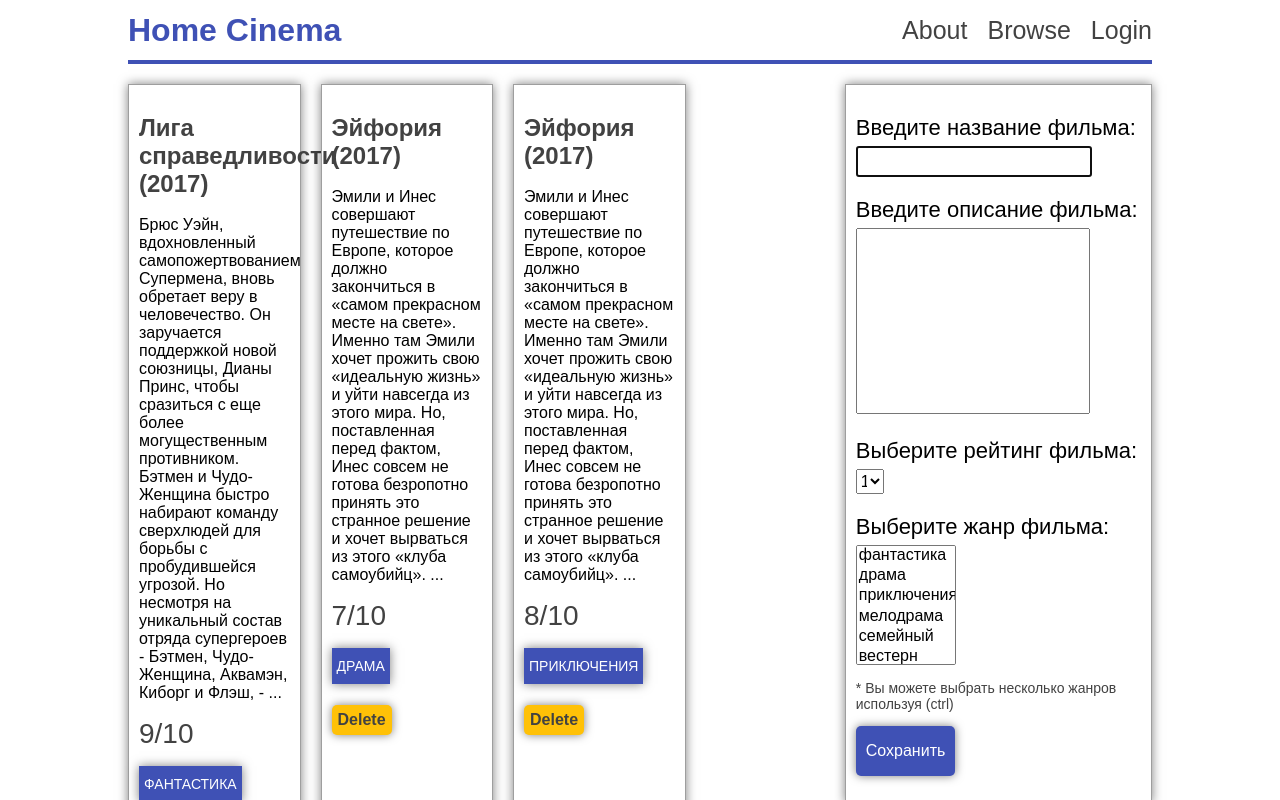
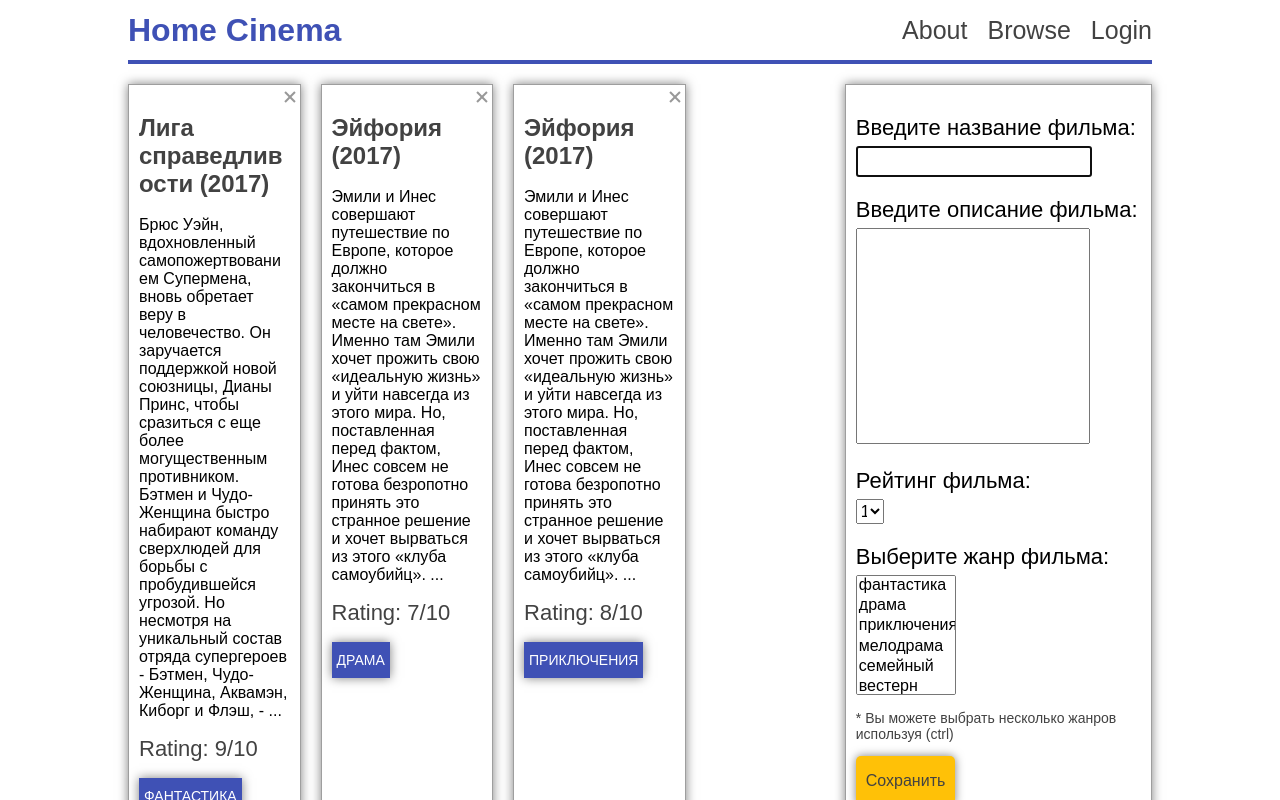
Before and after one commit to DenisVolhonsky/ReactJS_HW, a React (Create React App) app in the folder hw_1/: page / in a window 1280 px wide. Shown: the top 800 px of the page. Built offline with nearby package versions, Linux system fonts and the light colour scheme.

Commit message:
refactoring code

```diff
--- a/hw_1/src/components/Editor/index.jsx
+++ b/hw_1/src/components/Editor/index.jsx
@@ -9,7 +9,7 @@ class Editor extends React.Component {
                 <input type="text" className="form__title" id="title" tabIndex="1" autoFocus/>
                 <label className="all_labels" htmlFor="text">Введите описание фильма:</label>
                 <textarea className="form__text" id="text" cols="35" rows="10" tabIndex="2"></textarea>
-                <label className="all_labels" htmlFor="rate">Выберите рейтинг фильма:</label>
+                <label className="all_labels" htmlFor="rate">Рейтинг фильма:</label>
                 <select name="rate" id="rate" className="form__rate">
                     <option value="1" selected>1</option>
                     <option value="2">2</option>
--- a/hw_1/src/components/Editor/style.css
+++ b/hw_1/src/components/Editor/style.css
@@ -5,19 +5,20 @@
 }
 .all_labels {
     display: block;
-    font-size: 22px;
     margin-top: 20px;
     margin-bottom: 5px;
+    font-size: 22px;
 }
 .form__title {
     width: 80%;
     height: 25px;
-    font-size: 16px;
+    font-size: 18px;
 }
 .form__text {
     width: 80%;
     resize: none;
-    font-size: 16px;
+    font-size: 18px;
+    font-family: sans-serif;
 }
 .form__rate {
     width: 10%;
@@ -34,15 +35,18 @@
     font-size: 14px;
 }
 .form__submit {
-    font-size: 16px;
     display: block;
     margin-bottom: 16px;
     padding: 10px;
-    height: 50px;
     border: none;
     border-radius: 5px;
+    height: 50px;
     box-shadow: 0 0 10px rgba(0,0,0,0.5);
     font-size: 16px;
-    background: #3F51B5;
+    background: #FFC107;
+    color: #424242;
+}
+.form__submit:hover {
+    background: #9E9E9E;
     color: #fff;
 }
--- a/hw_1/src/components/Header/index.jsx
+++ b/hw_1/src/components/Header/index.jsx
@@ -4,12 +4,12 @@ import './style.css';
 class Header extends React.Component {
    render() {
        return (
-           <div className="Header">
-               <h1 className="Header--logo">Home Cinema</h1>
-               <ul className="Navbar">
-                   <li className="Navbar-list"><a href="http://www.google.com">About</a></li>
-                   <li className="Navbar-list"><a href="http://www.google.com">Browse</a></li>
-                   <li className="Navbar-list"><a href="http://www.google.com">Login</a></li>
+           <div className="header">
+               <h1><a className="header__logo" href="">Home Cinema</a></h1>
+               <ul className="navbar">
+                   <li className="navbar__list"><a href="">About</a></li>
+                   <li className="navbar__list"><a href="">Browse</a></li>
+                   <li className="navbar__list"><a href="">Login</a></li>
                </ul>
            </div>
        );
--- a/hw_1/src/components/Header/style.css
+++ b/hw_1/src/components/Header/style.css
@@ -1,25 +1,27 @@
-.Header {
+.header {
+    display: flex;
     margin-bottom: 20px;
     height: 60px;
     border-bottom: 4px solid #3F51B5;
-    display: flex;
     justify-content: space-between;
     align-items: center;
 }
-.Header--logo {
+.header__logo {
+    text-decoration: none;
     color: #3F51B5;
 }
-.Navbar-list {
+.navbar__list {
     display: inline-block;
+    margin-left: 20px;
     list-style-type: none;
-    margin-left: 20px;
+
 }
-.Navbar-list>a {
+.navbar__list>a {
     text-decoration: none;
     color: #424242;
     font-size: 25px;
 
 }
-.Navbar-list>a:hover {
+.navbar__list>a:hover {
     color: #9E9E9E;
 }
--- a/hw_1/src/components/Posts/index.jsx
+++ b/hw_1/src/components/Posts/index.jsx
@@ -7,12 +7,12 @@ class Posts extends React.Component {
         return (
             <div className="posts">
                 <h3><a className="posts__link" href="">{title}</a></h3>
-                <p>{text}</p>
-                <span className="posts__rating">{rating}</span>
+                <p className="post__text">{text}</p>
+                <span className="posts__rating">Rating: {rating}</span>
                 <ul className="genre__list">
                     <li className="genre__item">{genre}</li>
                 </ul>
-                <button className="delete-btn">Delete</button>
+                <span className="delete-btn"></span>
             </div>
         );
     }
--- a/hw_1/src/components/Posts/style.css
+++ b/hw_1/src/components/Posts/style.css
@@ -1,38 +1,26 @@
 .posts {
+    position: relative;
     margin-bottom: 20px;
     margin-right: 20px;
+    padding: 10px;
     width: 21%;
-    padding: 10px;
+    border: 1px solid #9E9E9E;
     box-shadow: 0 0 10px rgba(0,0,0,0.5);
-    border: 1px solid #9E9E9E;
 }
-.delete-btn {
-    display: block;
-    margin-bottom: 16px;
-    width: 60px;
-    height: 30px;
-    background: #FFC107;
-    border: none;
-    border-radius: 5px;
-    box-shadow: 0 0 10px rgba(0,0,0,0.5);
-    font-size: 16px;
-    font-weight: 700;
-    color: #424242;
-}
-.delete-btn:hover {
-    background: #3F51B5;
-    color: #fff;
+.post__text {
+    word-wrap: break-word;
 }
 .posts__link {
-    color: #424242;
     font-size: 24px;
     text-decoration: none;
+    word-wrap: break-word;
+    color: #424242;
 }
 .posts__link:hover {
     color: #3F51B5;
 }
 .posts__rating {
-    font-size: 28px;
+    font-size: 22px;
     color: #424242;
 }
 .genre__list {
@@ -41,8 +29,6 @@
     justify-content: flex-start;
     flex-wrap: wrap;
     list-style-type: none;
-    /*margin-bottom: 20px;*/
-
 }
 .genre__item {
     margin-bottom: 5px;
@@ -54,3 +40,28 @@
     color: #fff;
     font-size: 14px;
 }
+.delete-btn {
+    position: absolute;
+    right: 10px;
+    top: 5px;
+    width: 16px;
+    height: 16px;
+    opacity: 0.5;
+}
+.delete-btn:hover {
+    opacity: 1;
+}
+.delete-btn:before, .delete-btn:after {
+    position: absolute;
+    left: 15px;
+    content: ' ';
+    height: 14px;
+    width: 2px;
+    background-color: #333;
+}
+.delete-btn:before {
+    transform: rotate(45deg);
+}
+.delete-btn:after {
+    transform: rotate(-45deg);
+}
```
